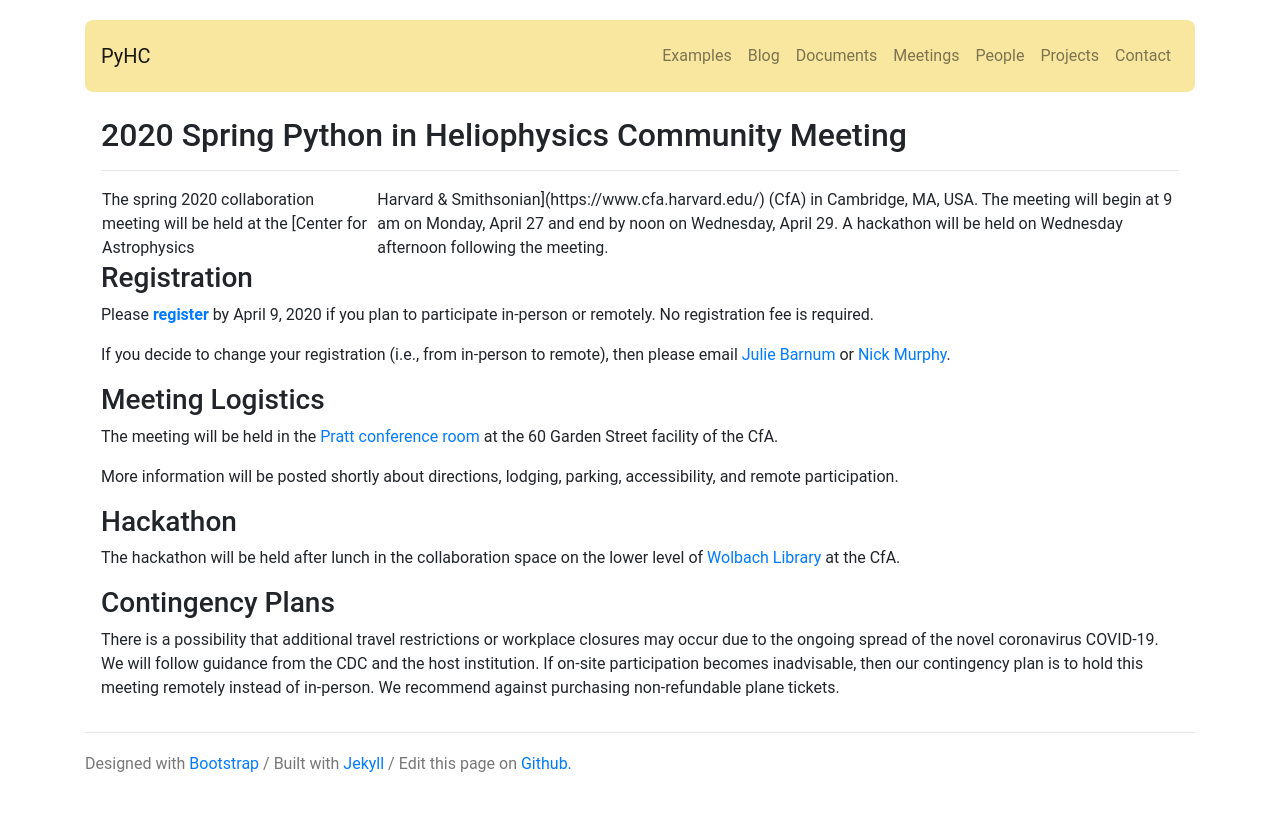
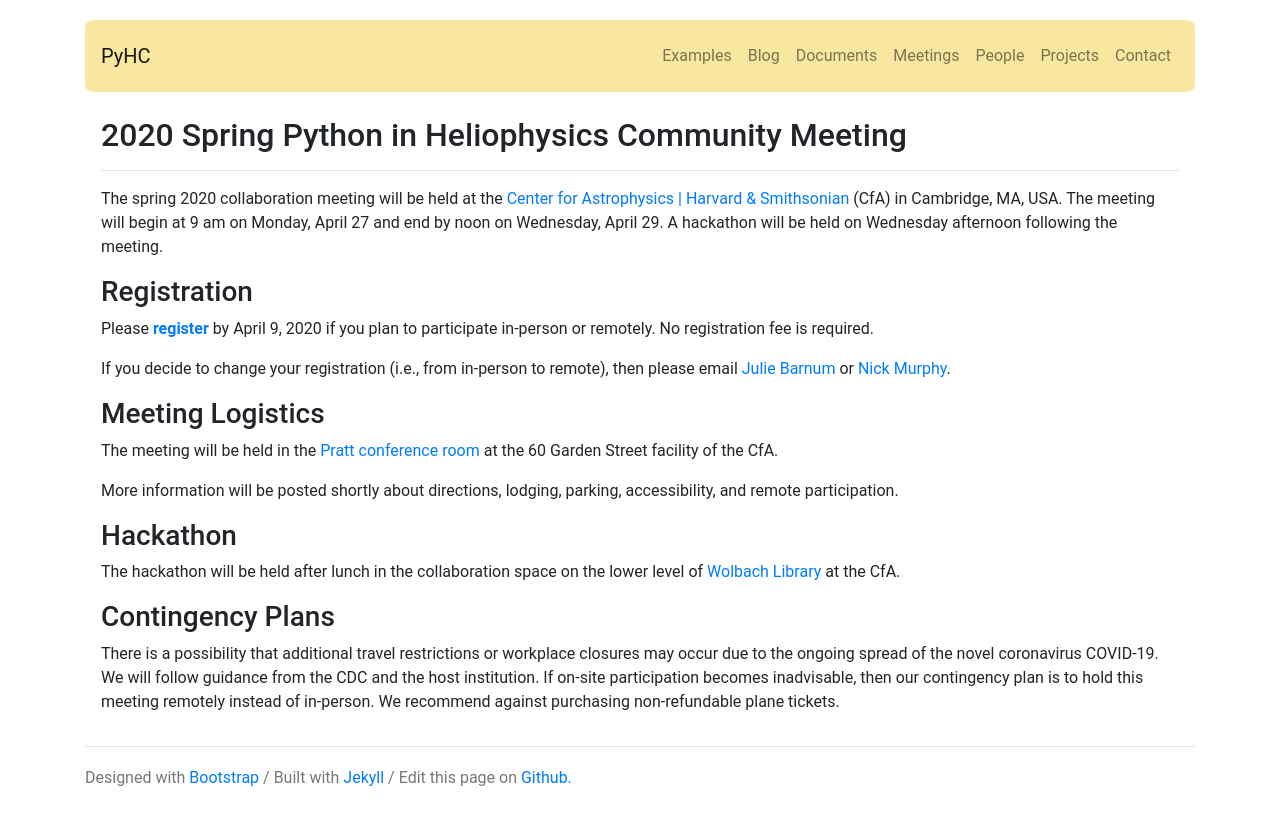
Before and after one commit to heliophysicsPy/heliophysicsPy.github.io, a Jekyll site: the page built from _pages/meetings/april2020.md, in a window 1280 px wide. Shown: the top 825 px of the page. Built offline with Jekyll 4.4.1, drawn with Linux system fonts in a browser that asks for light colours; nearby versions of some CDN libraries.

Commit message:
fixing pipe bar issue on meeting website

```diff
--- a/_pages/meetings/april2020.md
+++ b/_pages/meetings/april2020.md
@@ -5,7 +5,7 @@
 exclude: true
 ---
 
-The spring 2020 collaboration meeting will be held at the [Center for Astrophysics | Harvard & Smithsonian](https://www.cfa.harvard.edu/) (CfA) in Cambridge, MA, USA. The meeting will begin at 9 am on Monday, April 27 and end by noon on Wednesday, April 29.  A hackathon will be held on Wednesday afternoon following the meeting.
+The spring 2020 collaboration meeting will be held at the [Center for Astrophysics \| Harvard & Smithsonian](https://www.cfa.harvard.edu/) (CfA) in Cambridge, MA, USA. The meeting will begin at 9 am on Monday, April 27 and end by noon on Wednesday, April 29.  A hackathon will be held on Wednesday afternoon following the meeting.
 
 ### Registration
 
```
